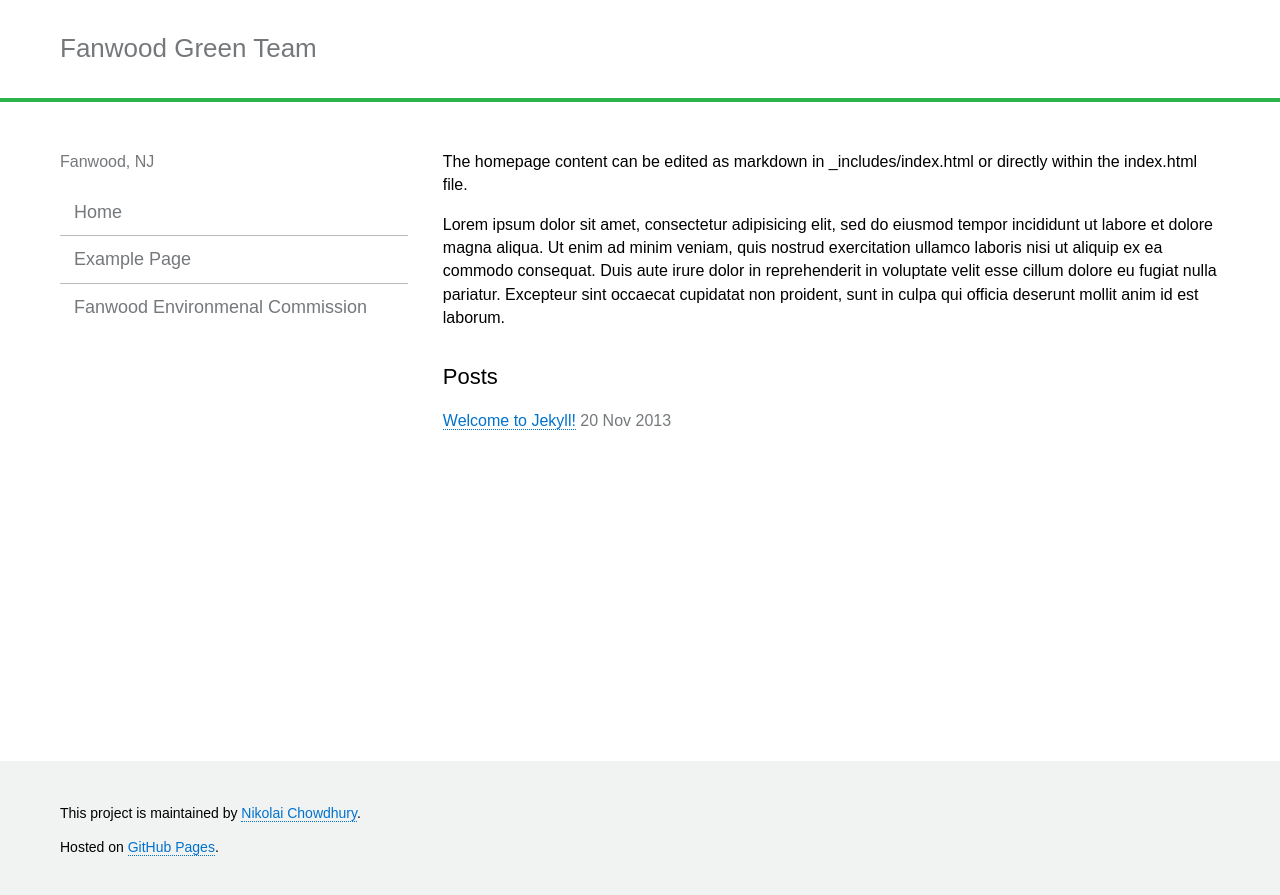
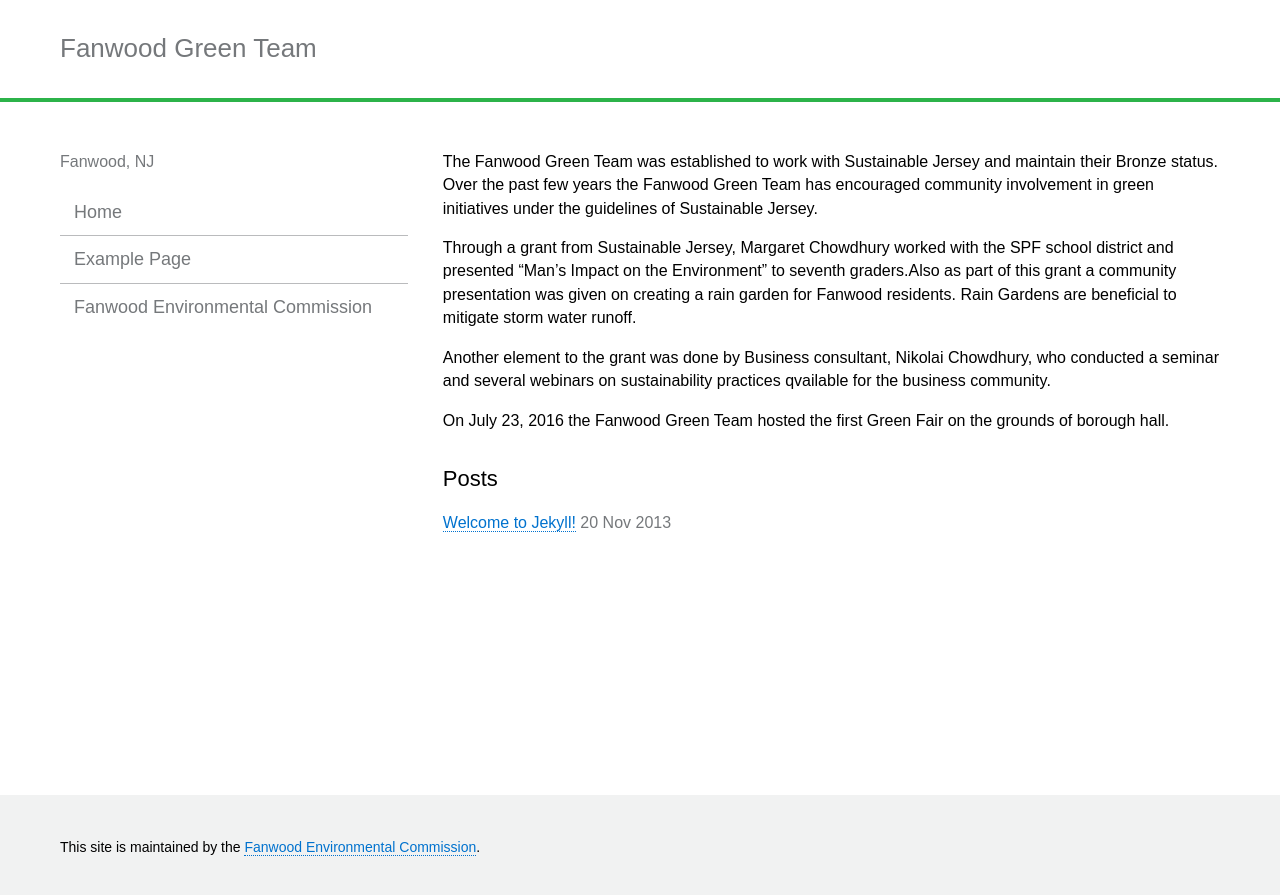
Before and after one commit to fanwoodec/fanwoodgreenteam, a Jekyll site: the page built from index.html, in a window 1280 px wide. Shown: the top 895 px of the page. Built offline with Jekyll 4.4.1, drawn with Linux system fonts in a browser that asks for light colours.

Commit message:
adding content

```diff
--- a/_config.yml
+++ b/_config.yml
@@ -17,8 +17,8 @@ baseurl: ''
 
 # Author/Organization info to be displayed in the templates
 author:
-  name: Nikolai Chowdhury
-  url: http://www.nikolai.in
+  name: Fanwood Environmental Commission
+  url: http://www.fanwoodec.org
 
 # Point the logo URL at a file in your repo or hosted elsewhere by your organization
 logourl:
@@ -33,7 +33,7 @@ navigation:
 - text: Example Page
   url: example_page.html
   internal: true
-- text: Fanwood Environmenal Commission
+- text: Fanwood Environmental Commission
   url: http://www.fanwoodec.org
   internal: false
 
--- a/_includes/index.md
+++ b/_includes/index.md
@@ -1,3 +1,7 @@
-The homepage content can be edited as markdown in _includes/index.html or directly within the index.html file.
+The Fanwood Green Team was established to work with Sustainable Jersey and maintain their Bronze status.  Over the past few years the Fanwood Green Team has encouraged community involvement in green initiatives under the guidelines of Sustainable Jersey.
 
-Lorem ipsum dolor sit amet, consectetur adipisicing elit, sed do eiusmod tempor incididunt ut labore et dolore magna aliqua. Ut enim ad minim veniam, quis nostrud exercitation ullamco laboris nisi ut aliquip ex ea commodo consequat. Duis aute irure dolor in reprehenderit in voluptate velit esse cillum dolore eu fugiat nulla pariatur. Excepteur sint occaecat cupidatat non proident, sunt in culpa qui officia deserunt mollit anim id est laborum.
+Through a grant from Sustainable Jersey, Margaret Chowdhury worked with the SPF school district and presented “Man’s Impact on the Environment” to seventh graders.Also as part of this grant a community presentation was given on creating a rain garden for Fanwood residents.  Rain Gardens are beneficial to mitigate storm water runoff.
+
+Another element to the grant was done by Business consultant, Nikolai Chowdhury, who conducted a seminar and several webinars on sustainability practices qvailable for the business community.
+
+On July 23, 2016 the Fanwood Green Team hosted the first Green Fair on the grounds of borough hall.
--- a/_layouts/default.html
+++ b/_layouts/default.html
@@ -37,9 +37,7 @@
 
       <footer role="contentinfo">
         <div class="wrap">
-          <p>This project is maintained by <a href="{{ site.author.url }}">{{ site.author.name }}</a>.</p>
-
-          <p>Hosted on <a href="http://pages.github.com/">GitHub Pages</a>.</p>
+          <p>This site is maintained by the <a href="{{ site.author.url }}">{{ site.author.name }}</a>.</p>
         </div><!--/.wrap -->
       </footer>
     </div> <!-- /.container -->
```
